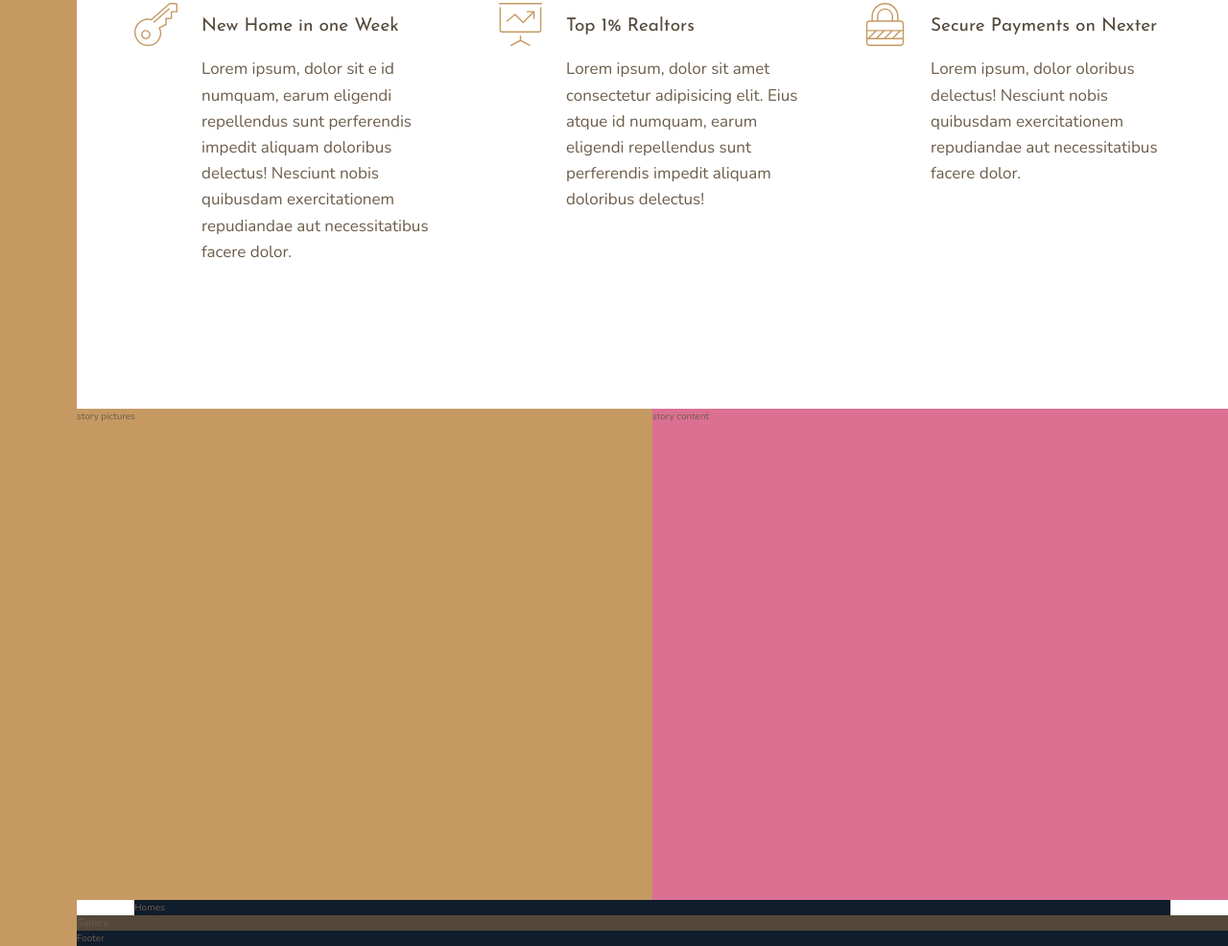
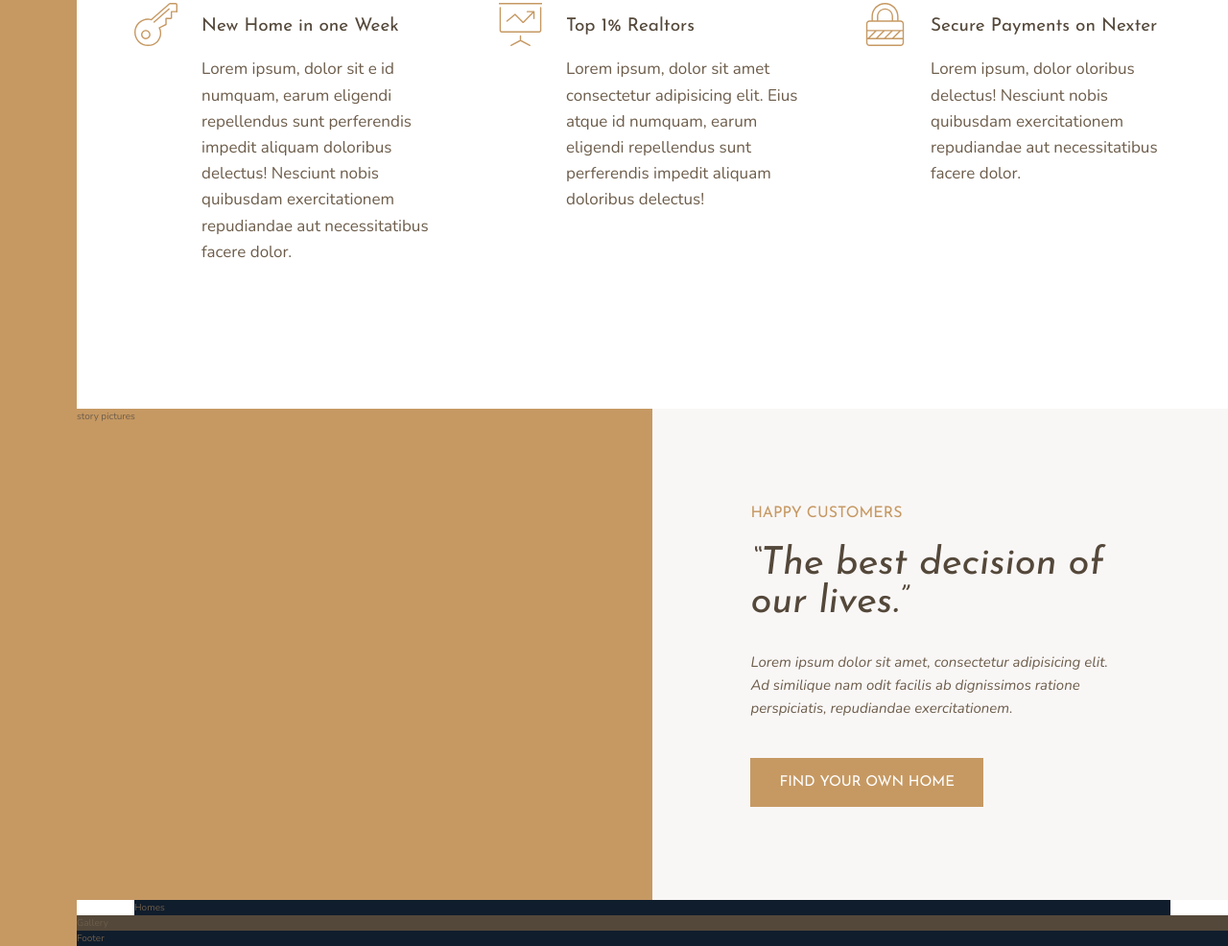
Before and after one commit to skmuddamsetty/Real-Estate, a website: page index.html in a window 1280 px wide. Shown: the part 1127-2113 px from the top of the page at 96% size. Drawn offline with nearby package versions, Linux system fonts and the light colour scheme.

Commit message:
Building the story section-part-1-complete

```diff
--- a/index.html
+++ b/index.html
@@ -104,7 +104,18 @@
         story pictures
     </div>
     <div class="story__content">
-        story content
+        <h3 class="heading-3 mb-sm">
+            Happy Customers
+        </h3>
+        <h2 class="heading-2 heading-2--dark mb-md">
+            &ldquo;The best decision of our lives.&rdquo;
+        </h2>
+        <p class="story__text">
+            Lorem ipsum dolor sit amet, consectetur adipisicing elit. Ad similique nam odit facilis ab dignissimos ratione perspiciatis, repudiandae exercitationem.
+        </p>
+        <button class="btn">
+            Find Your own home
+        </button>
     </div>
     <section class="homes">
         Homes
--- a/sass/_story.scss
+++ b/sass/_story.scss
@@ -4,7 +4,20 @@
         grid-column: full-start / col-end 4;
     }
     &__content {
-        background-color: palevioletred;
+        background-color: $color-grey-light-1;
         grid-column: col-start 5 / full-end;
+        padding: 6rem 8vw;
+        // display: flex;
+        // flex-direction: column;
+        // justify-content: center;
+        // align-items: flex-start;
+        display: grid;
+        align-content: center;
+        justify-items: start;
+    }
+    &__text {
+        font-size: 1.5rem;
+        font-style: italic;
+        margin-bottom: 4rem;
     }
 }
--- a/sass/_typography.scss
+++ b/sass/_typography.scss
@@ -7,9 +7,21 @@
 }
 .heading-2{
     @extend %heading;
+    font-size: 4rem;
+    font-style: italic;
+    line-height: 1;
+    &--light {
+        color: $color-grey-light-1;
+    }
+    &--dark {
+        color: $color-grey-dark-1;
+    }
 }
 .heading-3{
     @extend %heading;
+    font-size: 1.6rem;
+    text-transform: uppercase;
+    color: $color-primary;
 }
 .heading-4{
     @extend %heading;
@@ -21,3 +33,31 @@
         color: $color-grey-dark-1;
     }
 }
+ .btn {
+     background-color: $color-primary;
+     color: #fff;
+     border: none;
+     border-radius: 0;
+     font-family: $font-display;
+     font-size: 1.5rem;
+     text-transform: uppercase;
+     padding: 1.8rem 3rem;
+     cursor: pointer;
+     transition: all .2s;
+     &:hover{
+         background-color: $color-primary-dark;
+     }
+ }
+
+.mb-sm {
+    margin-bottom: 2rem;
+}
+.mb-md {
+    margin-bottom: 3rem;
+}
+.mb-lg {
+    margin-bottom: 4rem;
+}
+.mb-hg {
+    margin-bottom: 5rem;
+}
```
Also changed, not shown: css/style.css.
